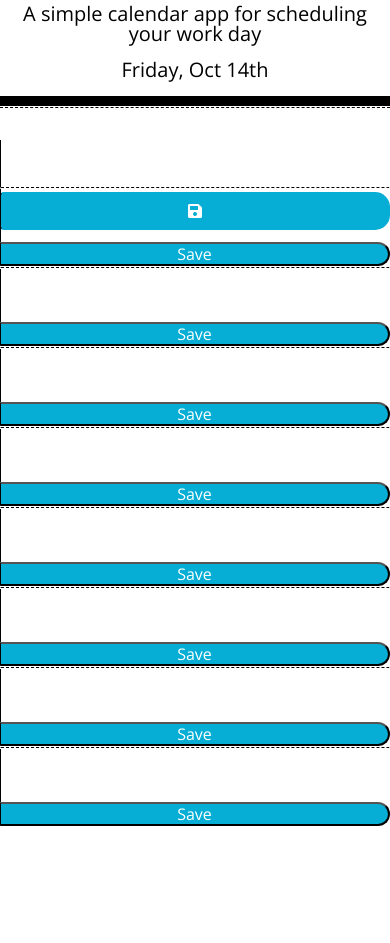
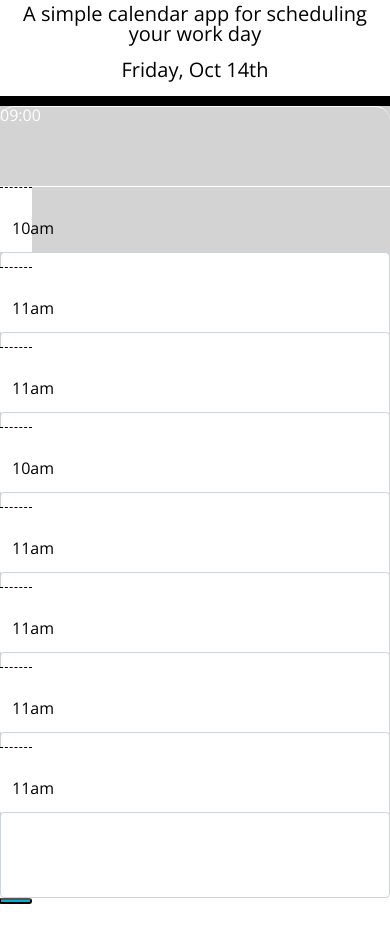
Before and after one commit to jlewisit/work-day-scheduler, a plain HTML site: page index.html in a window 390 px wide. Shown: the part 49-992 px from the top of the page. Drawn offline with nearby package versions, Linux system fonts and the light colour scheme.

Commit message:
reformat HTML, re-wrote past present future function in Js

```diff
--- a/Develop/script.js
+++ b/Develop/script.js
@@ -4,7 +4,7 @@ $("#currentDay").text(today);
 
 var currentTime = moment();
 
-displayTime.textContent = currentTime.format("dddd, MMMM Do")
+// displayTime.textContent = currentTime.format("dddd, MMMM Do")
 
 $(".saveBtn").on("click", function() {
     // get row text field class and row id values
@@ -21,13 +21,11 @@ $(".saveBtn").on("click", function() {
 var nine = moment().format('09:00');
 $("#hour1").text(nine);
 
-// Static 10AM in moment.js
-var ten = moment().format('10:00');
-$("#hour2").text(ten);
+// 10AM
+$("#10-row .description").val(localStorage.getItem("10-row" /* localStorage KEY also the row id */));
 
-// Static 11AM in moment.js
-var eleven = moment().format('11:00');
-$("#hour3").text(eleven);
+// 11AM
+$("#11-row .description").val(localStorage.getItem("11-row" /* localStorage KEY also the row id */));
 
 // Static 12PM in moment.js
 var twelve = moment().format('12:00');
@@ -53,7 +51,91 @@ $("#hour8").text(four);
 var five = moment().format('17:00');
 $("#hour9").text(five);
 
+// converting time and display
+
+var hour9 = 9;
+var hour10 = 10;
+var hour11 = 11;
+var hour12 = 12;
+var hour13 = 13;
+var hour14 = 14;
+var hour15 = 15;
+var hour16 = 16;
+var hour17 = 17;
+
 var currentHour = moment().format('H');
+
+// 10
+if (currentHour < hour10) {
+    $("#10-text").addClass("future");
+} else if (currentHour > hour10) {
+    $("10-text").addClass("past");
+} else if (currentHour === hour10) {
+    $("#10-text").addClass("present");
+}
+
+// 11
+if (currentHour < hour11) {
+    $("#11-text").addClass("future");
+} else if (currentHour > hour11) {
+    $("11-text").addClass("past");
+} else if (currentHour === hour11) {
+    $("#11-text").addClass("present");
+}
+
+// 12
+if (currentHour < hour12) {
+    $("#12-text").addClass("future");
+} else if (currentHour > hour12) {
+    $("12-text").addClass("past");
+} else if (currentHour === hour12) {
+    $("#12-text").addClass("present");
+}
+
+// 1
+if (currentHour < hour13) {
+    $("#1-text").addClass("future");
+} else if (currentHour > hour13) {
+    $("1-text").addClass("past");
+} else if (currentHour === hour13) {
+    $("#1-text").addClass("present");
+}
+
+// 2
+if (currentHour < hour14) {
+    $("#2-text").addClass("future");
+} else if (currentHour > hour14) {
+    $("#2-text").addClass("past");
+} else if (currentHour === hour14) {
+    $("#2-text").addClass("present");
+}
+
+// 3
+if (currentHour < hour15) {
+    $("#3-text").addClass("future");
+} else if (currentHour > hour15) {
+    $("3-text").addClass("past");
+} else if (currentHour === hour15) {
+    $("#3-text").addClass("present");
+}
+
+// 4
+if (currentHour < hour16) {
+    $("#4-text").addClass("future");
+} else if (currentHour > hour16) {
+    $("4-text").addClass("past");
+} else if (currentHour === hour16) {
+    $("#4-text").addClass("present");
+}
+
+// 5
+if (currentHour < hour17) {
+    $("#5-text").addClass("future");
+} else if (currentHour > hour17) {
+    $("5-text").addClass("past");
+} else if (currentHour === hour17) {
+    $("#5-text").addClass("present");
+}
 
 // check time block for past/present/future hour and add class changing background color
 $(".time-block").each(function () {
@@ -84,25 +166,25 @@ $(".time-block").each(function () {
 //     localStorage.setItem("userNote", JSON.stringify(userNote));
 // }
 
-var inpKey = document.getElementById("inpKey");
-// const inpValue = docuemnt.getElementById("inpValue");
-var btnInsert = document.getElementById("btnInsert");
-var lsOutput = document.getElementById("lsOutput");
-inpKey = "note1Key";
-btnInsert = "save1";
-lsOutput = "note1Output";
-save1.onclick = function() {
-    const note = note1Key.value;
-    // const value = inValue.value;
-console.log(note);
-// console.log(value);
-// if (note) {
-//     localStorage.setItem(note);
-//     location.reload();
-// }
-for (let i = 0; i < localStorage.length; i++) {
-    const note = localStorage.key(i);
-    // const value = localStorage.getItem(note);
-    note1Output.innerHTML += `${note}<br />`;
-    }
- }
+// var inpKey = document.getElementById("inpKey");
+// // const inpValue = docuemnt.getElementById("inpValue");
+// var btnInsert = document.getElementById("btnInsert");
+// var lsOutput = document.getElementById("lsOutput");
+// inpKey = "note1Key";
+// btnInsert = "save1";
+// lsOutput = "note1Output";
+// save1.onclick = function() {
+//     const note = note1Key.value;
+//     // const value = inValue.value;
+// console.log(note);
+// // console.log(value);
+// // if (note) {
+// //     localStorage.setItem(note);
+// //     location.reload();
+// // }
+// for (let i = 0; i < localStorage.length; i++) {
+//     const note = localStorage.key(i);
+//     // const value = localStorage.getItem(note);
+//     note1Output.innerHTML += `${note}<br />`;
+//     }
+//  }
--- a/index.html
+++ b/index.html
@@ -25,58 +25,75 @@
       <!-- Timeblocks go here -->
       <div id="hour1" class="row time-block">
         <div class="col-md-1 hour">
+          9am
         </div>
         <textarea class="col-md-10 description">
         </textarea>
         <button class="btn col-md-1 saveBtn"><i class="fas fa-save"></i></button>
       </div>
 
-      <div class="row">
-        <div class="col-sm hour time-block" id="hour2"></div>
-        <textarea class="col-sm description" id="note2"></textarea>
-        <button class="col-sm saveBtn" id="event">Save</button>
+      <div class="row" id="10-row">
+        <div class="col-1 col-xs-1 hour" id="time-block hour2">
+          10am
+        </div>
+        <textarea id="10-text" rows="3" class="form-control description col-7 col-xs-1"></textarea>
+        <button type="button" class="col-1 col-xs-1 saveBtn"><span class="oi oi-task"></span></button>
       </div>
 
-      <div class="row">
-        <div class="col-sm hour time-block" id="hour3"></div>
-        <textarea class="col-sm description" id="note3"></textarea>
-        <button class="col-sm saveBtn" id="event">Save</button>
+      <div class="row" id="11-row">
+        <div class="col-1 col-xs-1 hour" id="time-block hour3">
+          11am
+        </div>
+        <textarea id="11-text" rows="3" class="form-control description col-7 col-xs-1"></textarea>
+        <button type="button" class="col-1 col-xs-1 saveBtn"><span class="oi oi-task"></span></button>
       </div>
 
-      <div class="row">
-        <div class="col-sm hour time-block" id="hour4"></div>
-        <textarea class="col-sm description" id="note4"></textarea>
-        <button class="col-sm saveBtn" id="event">Save</button>
+      <div class="row" id="11-row">
+        <div class="col-1 col-xs-1 hour" id="time-block hour3">
+          11am
+        </div>
+        <textarea id="11-text" rows="3" class="form-control description col-7 col-xs-1"></textarea>
+        <button type="button" class="col-1 col-xs-1 saveBtn"><span class="oi oi-task"></span></button>
       </div>
 
-      <div class="row">
-        <div class="col-sm hour time-block" id="hour5"></div>
-        <textarea class="col-sm description" id="note5"></textarea>
-        <button class="col-sm saveBtn" id="event">Save</button>
+      <div class="row" id="10-row">
+        <div class="col-1 col-xs-1 hour" id="time-block hour2">
+          10am
+        </div>
+        <textarea id="10-text" rows="3" class="form-control description col-7 col-xs-1"></textarea>
+        <button type="button" class="col-1 col-xs-1 saveBtn"><span class="oi oi-task"></span></button>
       </div>
 
-      <div class="row">
-        <div class="col-sm hour time-block" id="hour6"></div>
-        <textarea class="col-sm description" id="note6"></textarea>
-        <button class="col-sm saveBtn" id="event">Save</button>
+      <div class="row" id="11-row">
+        <div class="col-1 col-xs-1 hour" id="time-block hour3">
+          11am
+        </div>
+        <textarea id="11-text" rows="3" class="form-control description col-7 col-xs-1"></textarea>
+        <button type="button" class="col-1 col-xs-1 saveBtn"><span class="oi oi-task"></span></button>
       </div>
 
-      <div class="row">
-        <div class="col-sm hour time-block" id="hour7"></div>
-        <textarea class="col-sm description" id="note7"></textarea>
-        <button class="col-sm saveBtn" id="event">Save</button>
+      <div class="row" id="11-row">
+        <div class="col-1 col-xs-1 hour" id="time-block hour3">
+          11am
+        </div>
+        <textarea id="11-text" rows="3" class="form-control description col-7 col-xs-1"></textarea>
+        <button type="button" class="col-1 col-xs-1 saveBtn"><span class="oi oi-task"></span></button>
       </div>
 
-      <div class="row">
-        <div class="col-sm hour time-block" id="hour8"></div>
-        <textarea class="col-sm description" id="note8"></textarea>
-        <button class="col-sm saveBtn" id="event">Save</button>
+      <div class="row" id="11-row">
+        <div class="col-1 col-xs-1 hour" id="time-block hour3">
+          11am
+        </div>
+        <textarea id="11-text" rows="3" class="form-control description col-7 col-xs-1"></textarea>
+        <button type="button" class="col-1 col-xs-1 saveBtn"><span class="oi oi-task"></span></button>
       </div>
 
-      <div class="row">
-        <div class="col-sm hour time-block" id="hour9"></div>
-        <textarea class="col-sm description" id="note9"></textarea>
-        <button class="col-sm saveBtn" id="event">Save</button>
+      <div class="row" id="11-row">
+        <div class="col-1 col-xs-1 hour" id="time-block hour3">
+          11am
+        </div>
+        <textarea id="11-text" rows="3" class="form-control description col-7 col-xs-1"></textarea>
+        <button type="button" class="col-1 col-xs-1 saveBtn"><span class="oi oi-task"></span></button>
       </div>
     </div>
 
```
